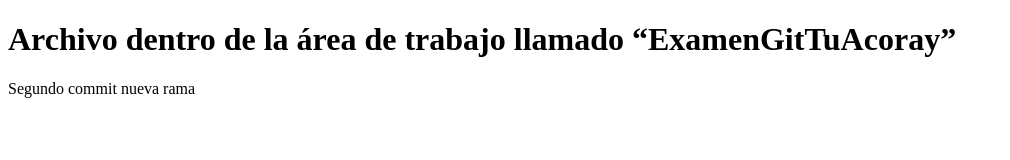
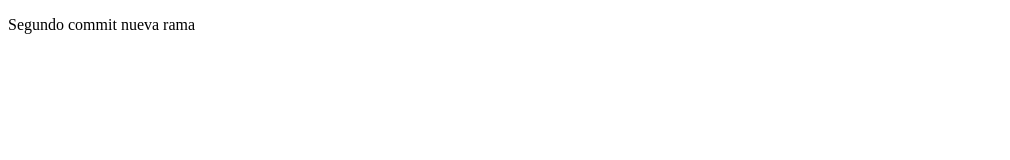
Before and after one commit to nerv00x/ExamenGithub-1, a plain HTML site: page index.html in a window 1280 px wide. Shown: the whole page, without its empty margins (0-1010 px from the left). Drawn offline with Linux system fonts and the light colour scheme.

Commit message:
Commit 3 segunda rama

```diff
--- a/index.html
+++ b/index.html
@@ -7,7 +7,6 @@
     <title>Primer archivo</title>
 </head>
 <body>
-    <h1>Archivo dentro de la área de trabajo llamado “ExamenGitTuAcoray”</h1>
     <p>Segundo commit nueva rama</p>
 </body>
 </html>
```
